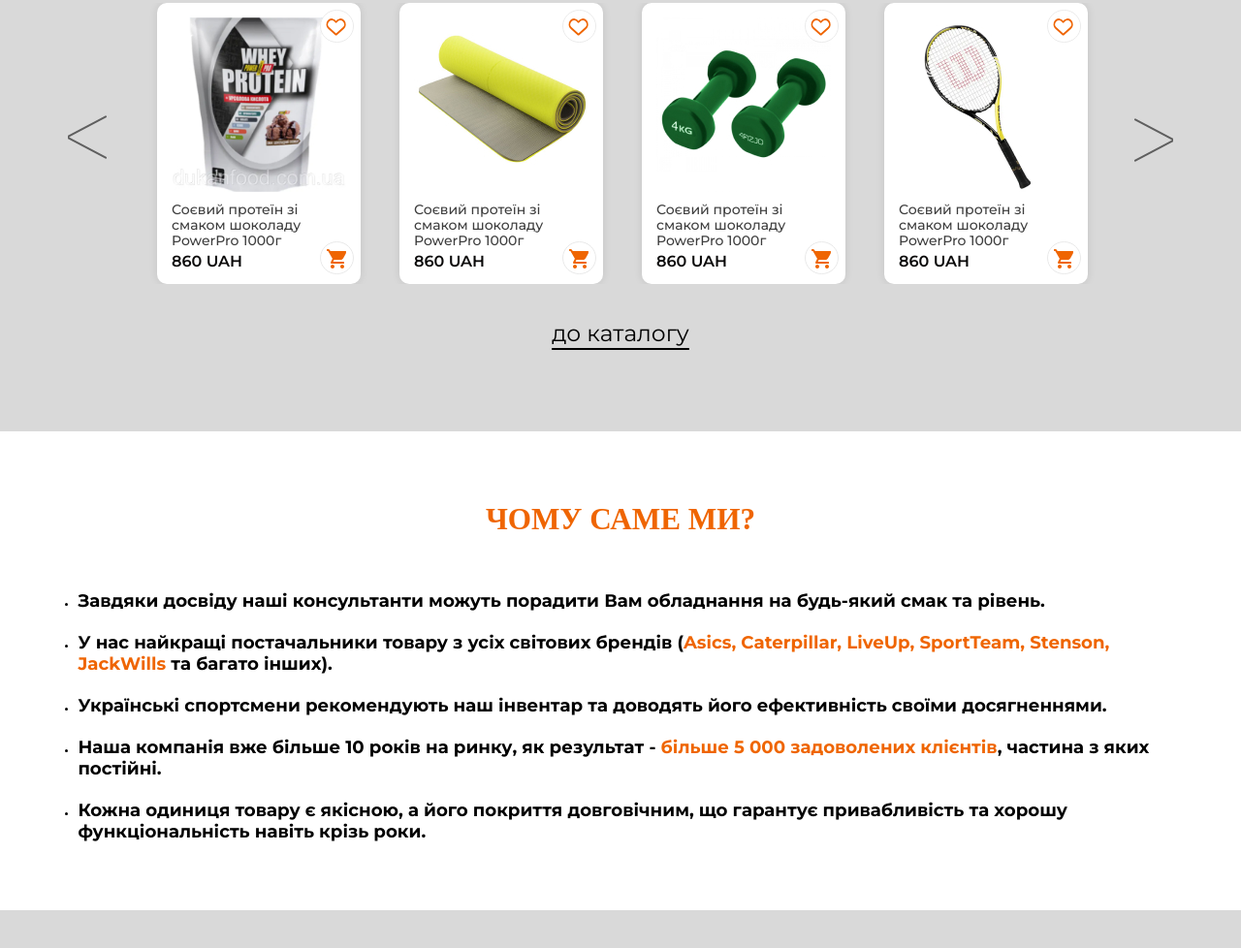
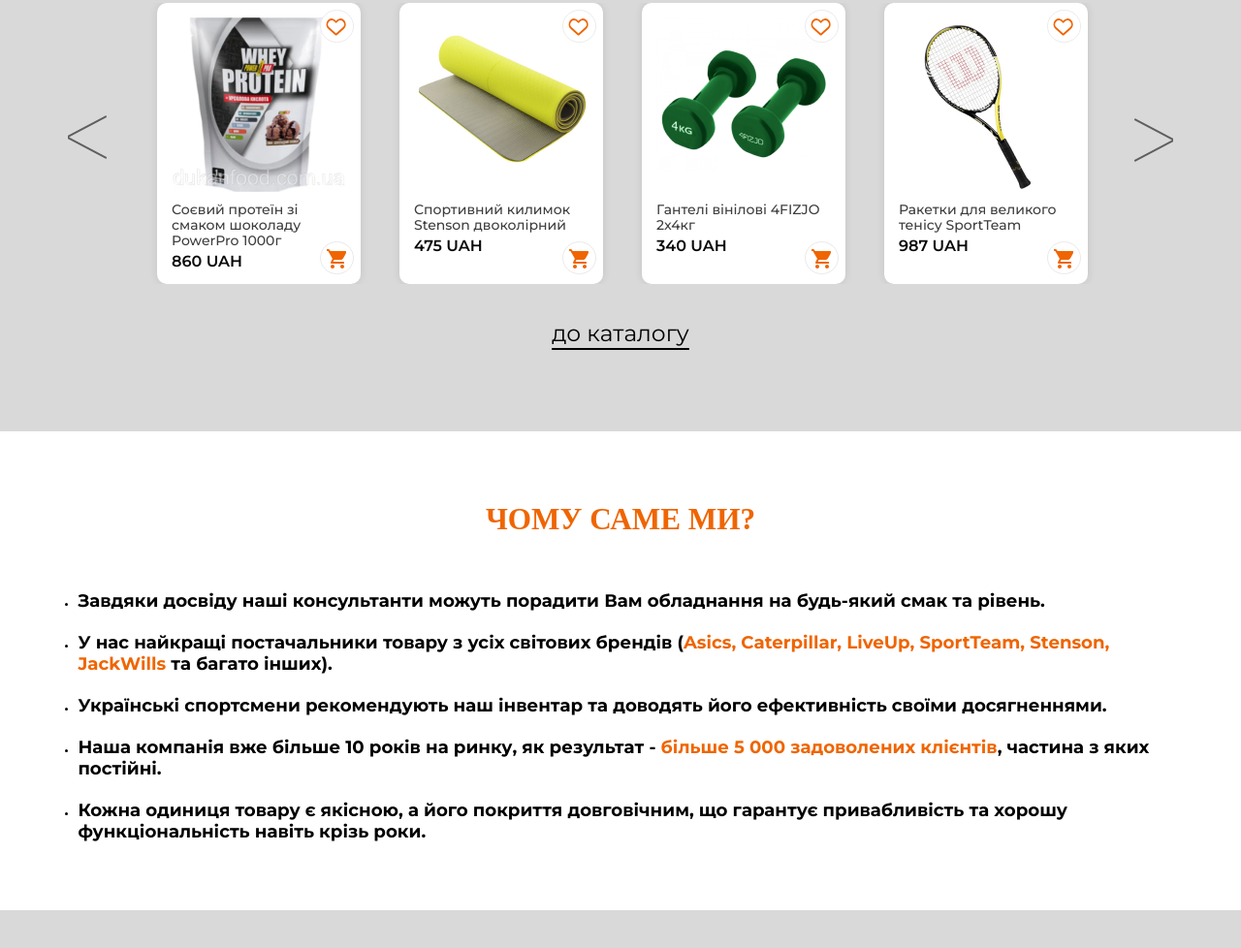
Before and after one commit to SavchynNastya/Web-2023, a plain HTML site: page index.html in a window 1280 px wide. Shown: the part 2675-3653 px from the top of the page at 97% size. Drawn offline with Linux system fonts and the light colour scheme; a web font is replaced by a local one.

Commit message:
slider updated

```diff
--- a/index.html
+++ b/index.html
@@ -221,8 +221,8 @@
                                         <img src="img/carpet-item.jpg" alt="item_img" class="item__img">
                                     </div>
                                     <div class="item__info">
-                                        <p class="item__name">Соєвий протеїн зі смаком шоколаду PowerPro 1000г</p>
-                                        <p class="item__cost">860 UAH</p>
+                                        <p class="item__name">Спортивний килимок Stenson двоколірний</p>
+                                        <p class="item__cost">475 UAH</p>
                                     </div>
                                 </div>
                             </div>
@@ -240,8 +240,8 @@
                                         <img src="img/dumbells-item.jpg" alt="item_img" class="item__img">
                                     </div>
                                     <div class="item__info">
-                                        <p class="item__name">Соєвий протеїн зі смаком шоколаду PowerPro 1000г</p>
-                                        <p class="item__cost">860 UAH</p>
+                                        <p class="item__name">Гантелі вінілові 4FIZJO 2x4кг</p>
+                                        <p class="item__cost">340 UAH</p>
                                     </div>
                                 </div>
                             </div>
@@ -259,8 +259,8 @@
                                         <img src="img/rakette-item.jpg" alt="item_img" class="item__img">
                                     </div>
                                     <div class="item__info">
-                                        <p class="item__name">Соєвий протеїн зі смаком шоколаду PowerPro 1000г</p>
-                                        <p class="item__cost">860 UAH</p>
+                                        <p class="item__name">Ракетки для великого тенісу SportTeam</p>
+                                        <p class="item__cost">987 UAH</p>
                                     </div>
                                 </div>
                             </div>
```
